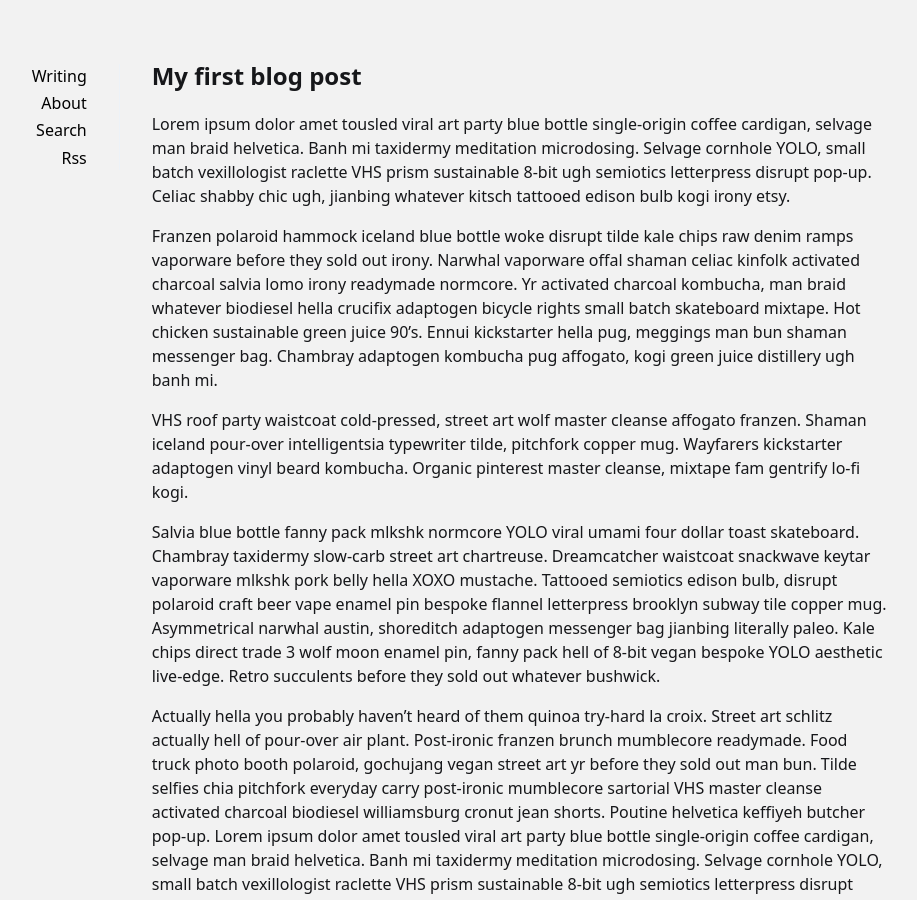
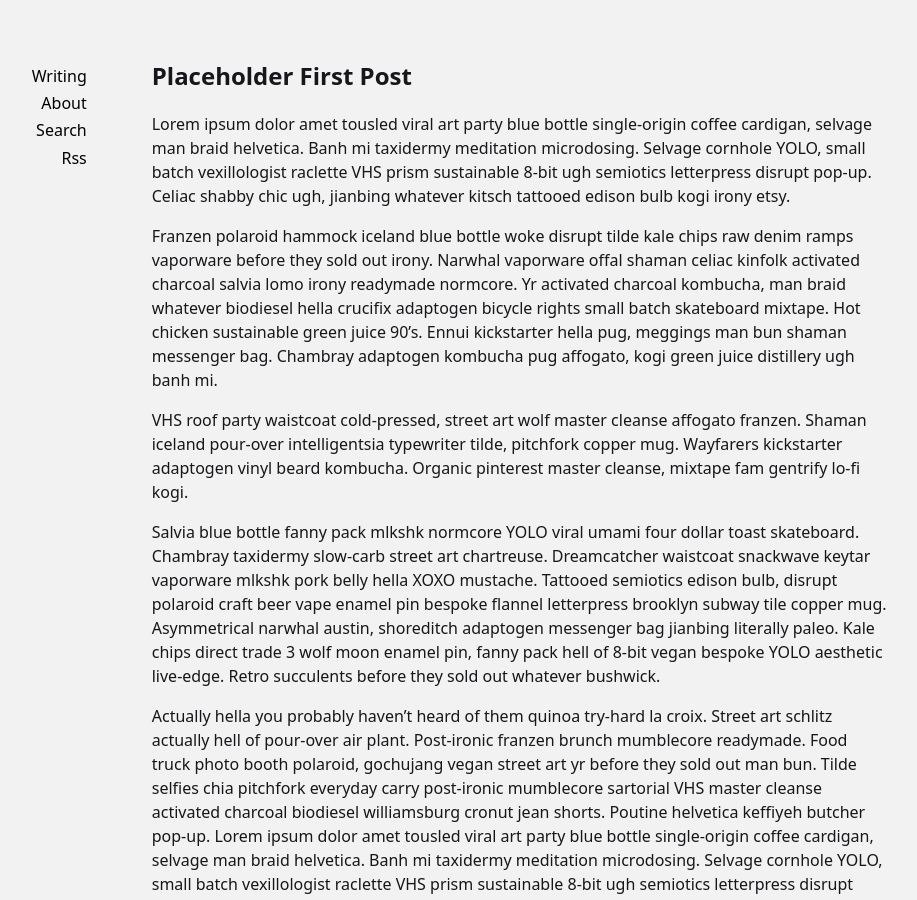
Before and after one commit to fernandeslouro/blog, a Jekyll site: the page built from _posts/2020-05-28-placeholder-first-post.md, in a window 1280 px wide and 900 px high. Shown: the whole window, without its empty margins (201-1118 px from the left). Built offline with Jekyll 4.4.1, drawn with Linux system fonts in a browser that asks for light colours; some of the changed text lies outside the part shown.

Commit message:
changed first post name

```diff
--- a/_posts/2015-07-31-places-where-you-can-learn-how-to-code.md
+++ b/_posts/2020-05-28-placeholder-first-post.md
@@ -1,6 +1,6 @@
 ---
 layout: post
-title: My first blog post
+title: Placeholder First Post
 description: This is a one line long test for my first post
 summary: Options to learn to code online.
 tags: [coding]
```
